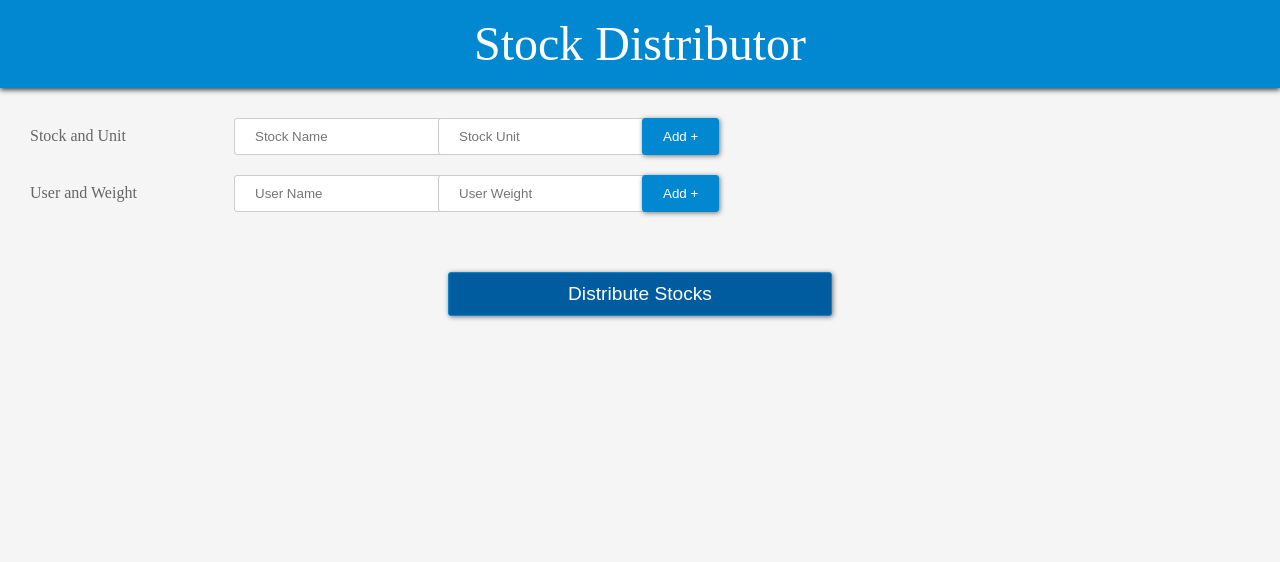
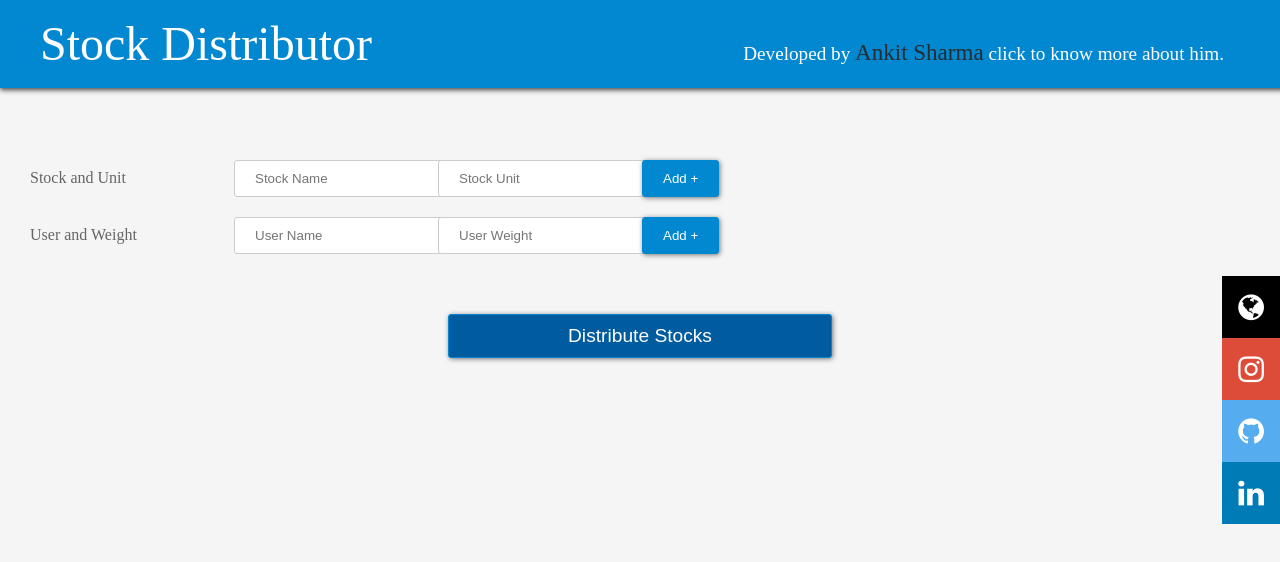
Before and after one commit to voidVic/Stock-Distributor, a plain HTML site: page index.html in a window 1280 px wide. Drawn offline with Linux system fonts and the light colour scheme.

Commit message:
author label

```diff
--- a/css/main.css
+++ b/css/main.css
@@ -60,9 +60,38 @@ header {
     background-color: #0288d1;
     color: #fefefe;
     padding: 20px;
-    text-align: center;
     box-shadow: 0 2px 5px #444;
-    margin-bottom: 20px;
+    position: fixed;
+    top: 0;
+    width: 100vw;
+}
+.header-label {
+    width: 45vw;
+    padding-left:20px;
+    display: inline-block;
+}
+
+.header-author {
+    text-align: right;
+    width: 45vw;
+    padding-left:20px;
+    display: inline-block;
+    font-size: 0.4em;
+
+}
+.author-name{
+    font-size: 1.2em;
+    color: #272c30;
+}
+
+.header-author a {
+    text-decoration: none;
+    cursor: pointer;
+    color: #fff;
+}
+
+.container {
+    margin-top: 150px;
 }
 
 .inp-row {
@@ -120,3 +149,64 @@ table {
     padding: 0.5rem;
     text-align: left;
   }
+
+
+
+
+  /* Social media corner */
+
+  .icon-bar {
+    position: fixed;
+    top: 50%;
+    right: 0;
+    -webkit-transform: translateY(-50%);
+    -ms-transform: translateY(-50%);
+    transform: translateY(-50%);
+  }
+
+  .icon-bar a {
+    display: block;
+    text-align: center;
+    padding: 16px;
+    transition: all 0.3s ease;
+    color: white;
+    font-size: 30px;
+  }
+
+  .icon-bar a:hover {
+    background-color: #000;
+  }
+
+  .facebook {
+    background: #3B5998;
+    color: white;
+  }
+  .fa-website {
+    background: #000000;
+    color: white;
+  }
+
+  .github {
+    background: #55ACEE;
+    color: white;
+  }
+
+  .instagram {
+    background: #dd4b39;
+    color: white;
+  }
+
+  .linkedin {
+    background: #007bb5;
+    color: white;
+  }
+
+  .youtube {
+    background: #bb0000;
+    color: white;
+  }
+
+  .content {
+    margin-left: 75px;
+    font-size: 30px;
+  }
--- a/index.html
+++ b/index.html
@@ -1,28 +1,37 @@
 <html>
   <head>
     <title>Stock Distributor</title>
-        <link rel="stylesheet" href="./css/main.css">
+    <link rel="stylesheet" href="./css/main.css" />
+    <link
+      rel="stylesheet"
+      href="https://cdnjs.cloudflare.com/ajax/libs/font-awesome/4.7.0/css/font-awesome.min.css"
+    />
   </head>
   <body class="body">
     <header>
-            Stock Distributor
+      <div class="header-label">Stock Distributor</div>
+
+      <div
+      class="header-author">
+        <a
+          href="https://voidvic.herokuapp.com/"
+          target="_blank"
+        >
+          Developed by
+          <span class="author-name">Ankit Sharma</span>
+          click to know more about him.
+
+        </a>
+      </div>
     </header>
     <div class="container">
       <div class="inp-row">
         <div class="label">Stock and Unit</div>
         <div class="inp">
-                    <input
-                        type="text"
-                        id="stockNameInp"
-                        placeholder="Stock Name"
-                    />
+          <input type="text" id="stockNameInp" placeholder="Stock Name" />
         </div>
         <div class="inp">
-                    <input
-                        type="number"
-                        id="stockUnitInp"
-                        placeholder="Stock Unit"
-                    />
+          <input type="number" id="stockUnitInp" placeholder="Stock Unit" />
         </div>
         <div class="inp btn add">
           <button id="addStock">Add +</button>
@@ -34,30 +43,20 @@
       <div class="inp-row">
         <div class="label">User and Weight</div>
         <div class="inp">
-                    <input
-                        type="text"
-                        id="UserNameInp"
-                        placeholder="User Name"
-                    />
+          <input type="text" id="UserNameInp" placeholder="User Name" />
         </div>
         <div class="inp">
-                    <input
-                        type="number"
-                        id="UserWeightInp"
-                        placeholder="User Weight"
-                    />
+          <input type="number" id="UserWeightInp" placeholder="User Weight" />
         </div>
         <div class="inp btn add">
           <button id="addUser">Add +</button>
         </div>
       </div>
 
-
       <!-- Review -->
 
       <code class="inp-row" id="reviewStocks"></code>
       <code class="inp-row" id="reviewUsers"></code>
-
 
       <!-- Generate Distribution -->
 
@@ -65,9 +64,31 @@
         <button class="btn" id="distributeBtn">Distribute Stocks</button>
       </div>
 
+      <div class="inp-row" id="reviewDistribution"></div>
+    </div>
 
-            <div class="inp-row" id="reviewDistribution"></div>
-
+    <div class="icon-bar">
+      <a
+        href="https://voidvic.herokuapp.com/"
+        target="_blank"
+        class="fa-website"
+        ><i class="fa fa-globe"></i
+      ></a>
+      <a
+        href="https://www.instagram.com/voidvic/"
+        target="_blank"
+        class="instagram"
+        ><i class="fa fa-instagram"></i
+      ></a>
+      <a href="https://github.com/voidVic/" target="_blank" class="github"
+        ><i class="fa fa-github"></i
+      ></a>
+      <a
+        href="https://www.linkedin.com/in/voidvic/"
+        target="_blank"
+        class="linkedin"
+        ><i class="fa fa-linkedin"></i
+      ></a>
     </div>
 
     <script src="./stock-distribution.js"></script>
```
Lines whose indentation alone changed are shown as unchanged.
